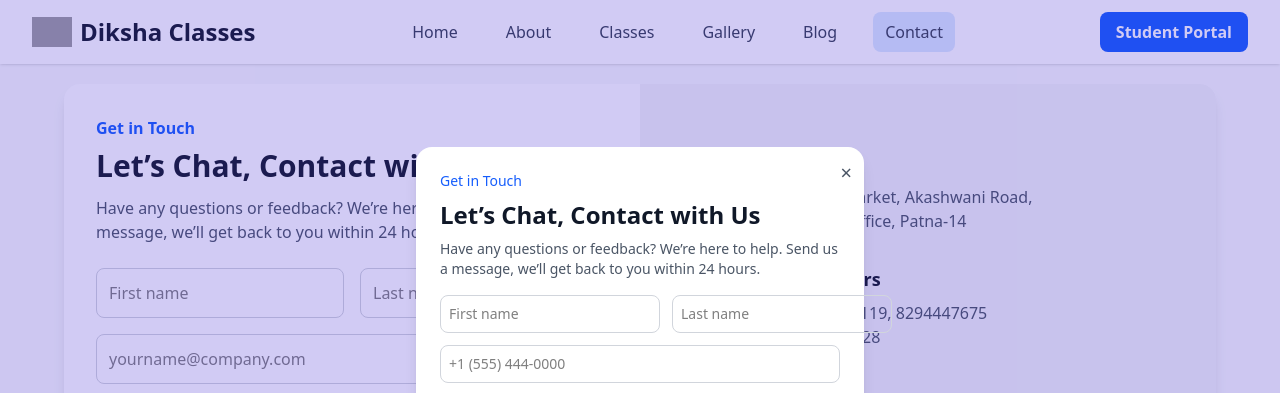
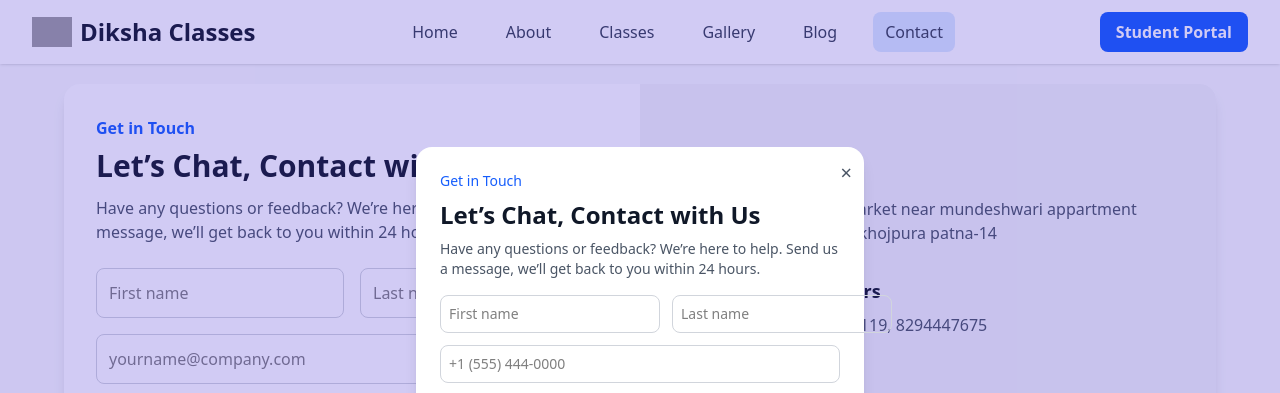
Before and after one commit to TrinetraTech/DikshaInstutite, a React (Vite) app: page /contact in a window 1280 px wide. Shown: the top 393 px of the page. Built offline with nearby package versions, Linux system fonts and the light colour scheme; grey boxes are pictures that could not be loaded.

Commit message:
Adderesh changes in contact us page

```diff
--- a/src/pages/Contact/Contact.jsx
+++ b/src/pages/Contact/Contact.jsx
@@ -77,9 +77,7 @@
                   Address
                 </h3>
                 <p className="text-gray-600">
-                  Radhe Shyam Market, Akashwani Road,
-                  <br />
-                  Near Passport Office, Patna-14
+                                  Radhe Shyam market near mundeshwari appartment akashwani road khojpura patna-14
                 </p>
               </div>
             </div>
@@ -95,8 +93,6 @@
                 </h3>
                 <p className="text-gray-600">
                   Mobile: 9955411119, 8294447675
-                  <br />
-                  Office: 8651738728
                 </p>
               </div>
             </div>
```
